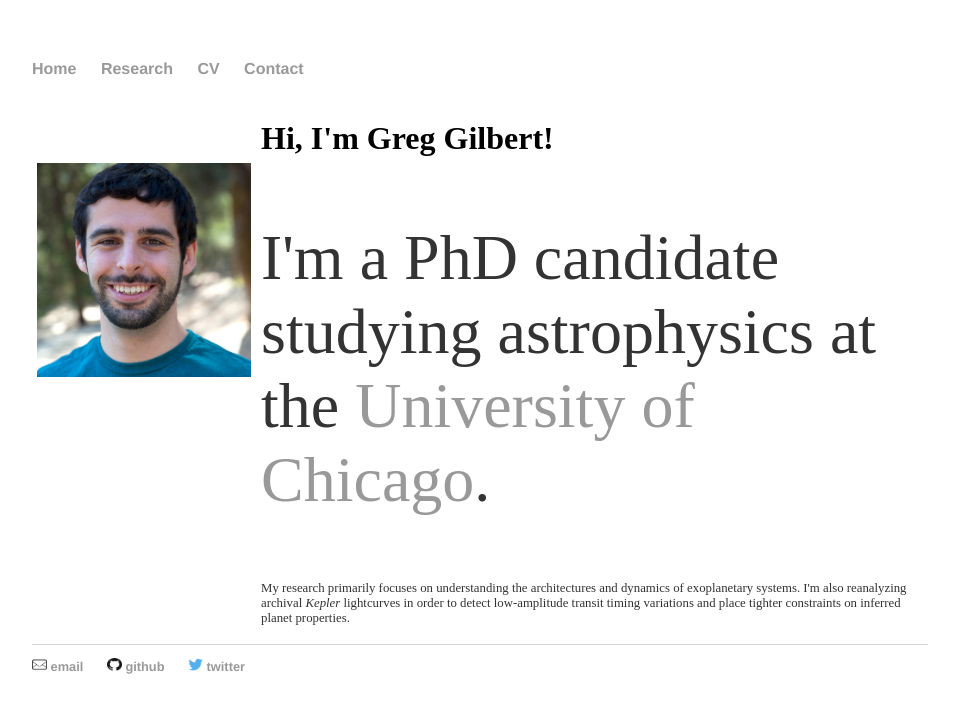
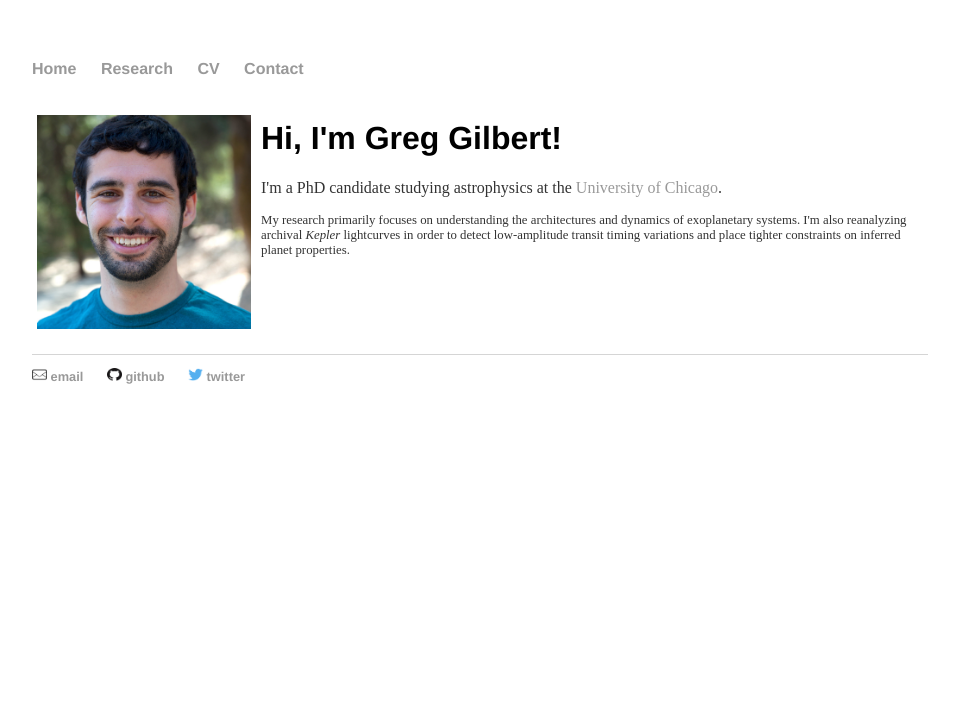
Before and after one commit to gjgilbert/gjgilbert.github.io, a Jekyll site: the page built from index.html, in a window 1280 px wide. Shown: the top 713 px of the page, without its empty margins (160-1119 px from the left). Built offline with Jekyll 4.4.1, drawn with Linux system fonts in a browser that asks for light colours.

Commit message:
Update main.css

```diff
--- a/css/main.css
+++ b/css/main.css
@@ -21,17 +21,14 @@
     text-decoration: underline;
 }
 h1 {
-    style="font-size:5vw;"
     font-family:'Helvetica', 'Arial', 'Sans-Serif';
 }
 
 h2 {
-    font-size: 8vw;
     font-family:'Helvetica', 'Arial', 'Sans-Serif';
 }
 
 p {
-    font-size: 5vw;
     color: #333;
 }
 footer {
```
